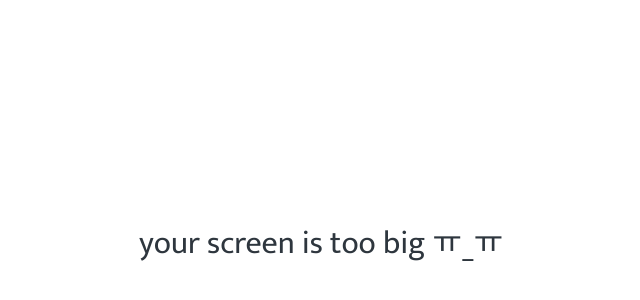
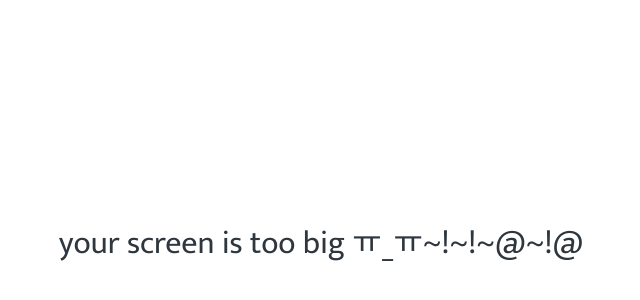
Before and after one commit to googoonaem/cocoaclone, a plain HTML site: page friends.html in a window 1280 px wide. Shown: the part 156-456 px from the top of the page, without its empty margins (319-959 px from the left). Drawn offline with Linux system fonts and the light colour scheme.

Commit message:
update gh-pages

```diff
--- a/friends.html
+++ b/friends.html
@@ -104,7 +104,7 @@
         <i class="fas fa-comment"></i>
     </div>
     <div id="no-mobile">
-        <span>your screen is too big ㅠ_ㅠ</span>
+        <span>your screen is too big ㅠ_ㅠ~!~!~@~!@</span>
     </div>
     <script src="https://kit.fontawesome.com/9252753edf.js" crossorigin="anonymous"></script>
 </body>
```
